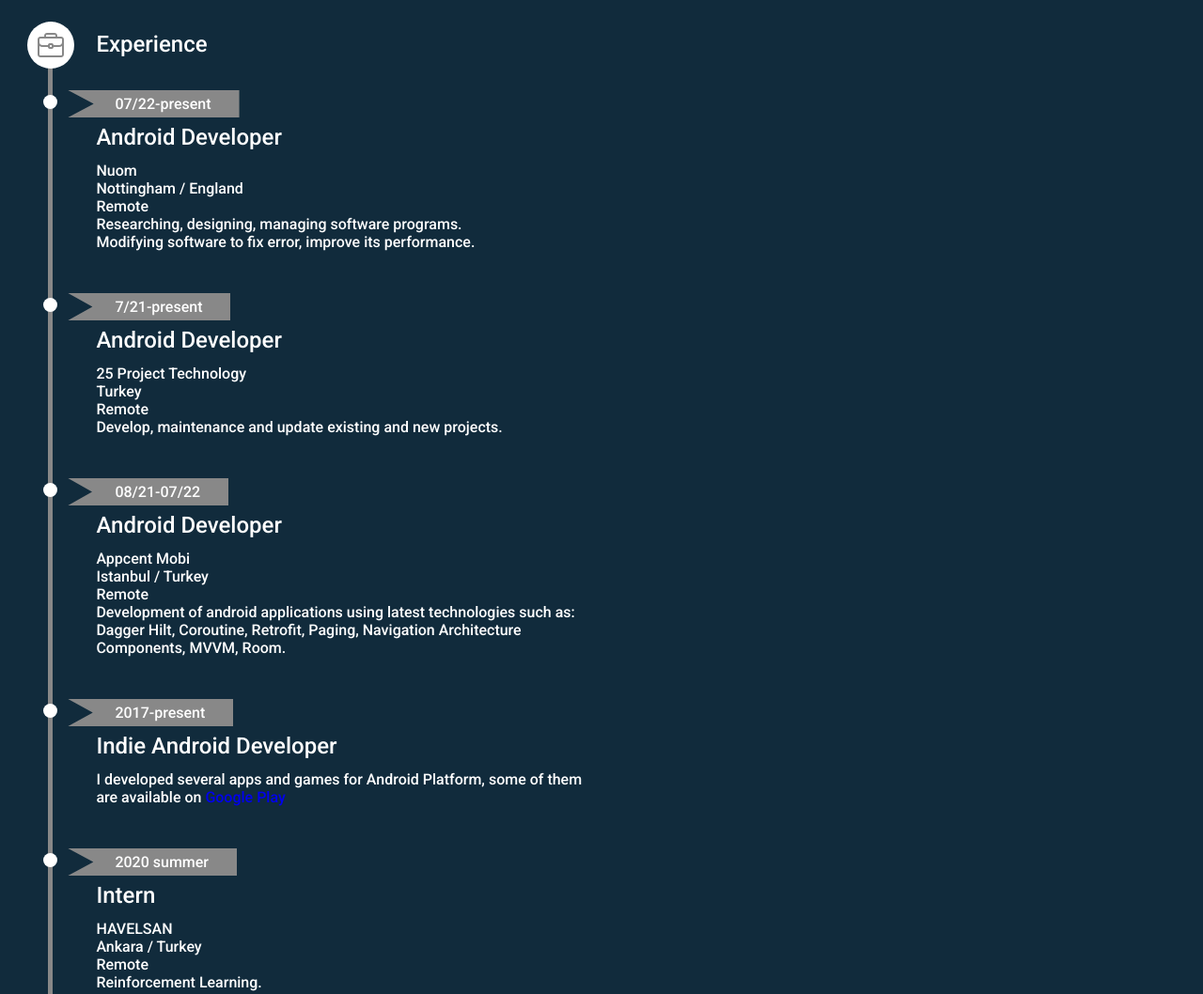
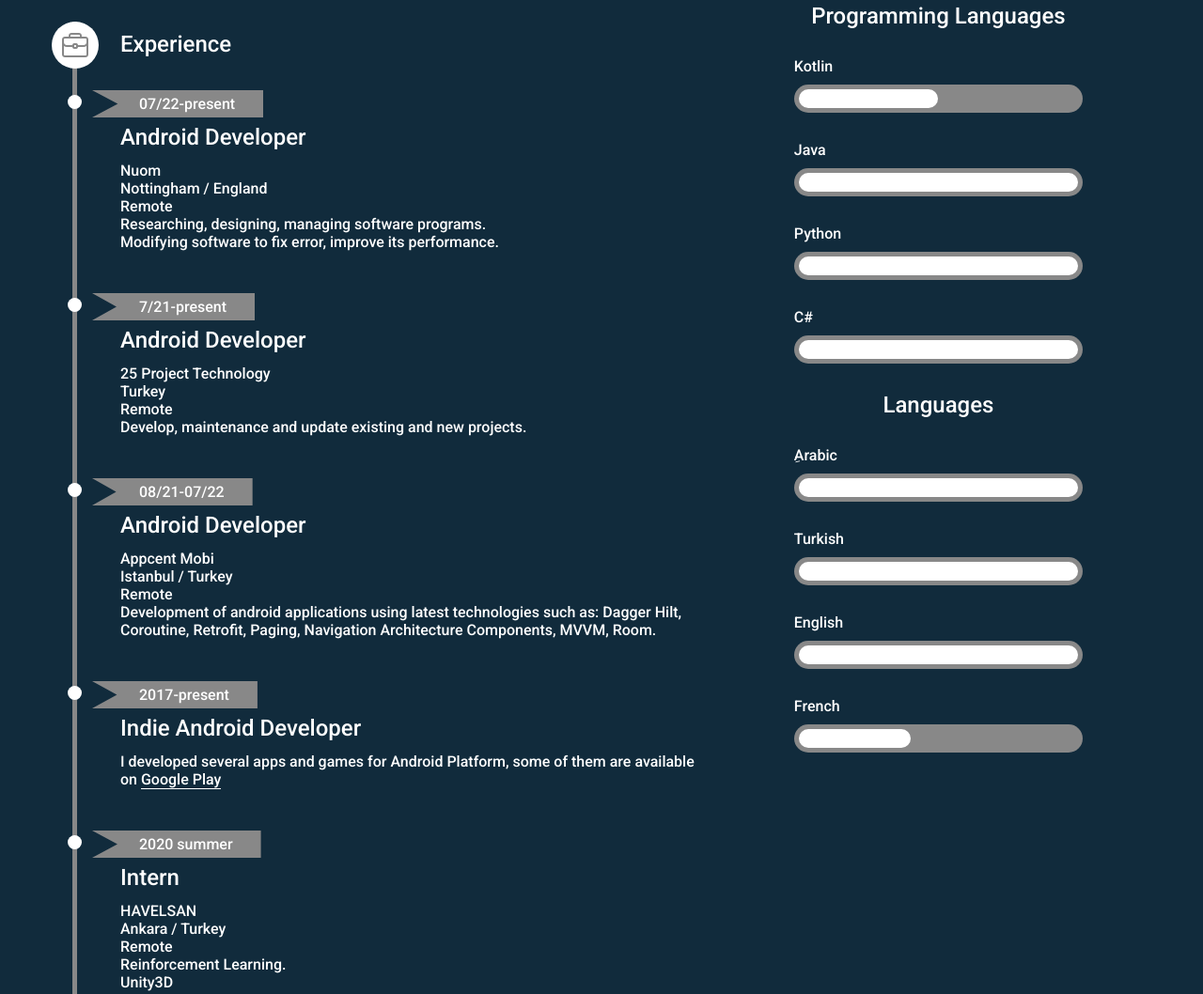
Before and after one commit to muazkadan/muazkadan.github.io, a plain HTML site: page index.html in a window 1280 px wide. Shown: the part 1541-2599 px from the top of the page at 94% size. Drawn offline with nearby package versions, Linux system fonts and the light colour scheme.

Commit message:
Add Languages to Skills section

```diff
--- a/index.html
+++ b/index.html
@@ -125,7 +125,9 @@
             <span>2017-present</span>
             <h1>Indie Android Developer</h1>
             <p>
-                I developed several apps and games for Android Platform, some of them are available on <a href="https://play.google.com/store/apps/dev?id=8095003565146770834">Google Play</a>
+                I developed several apps and games for Android Platform, some of them are available on <a
+                    class="google-play" href="https://play.google.com/store/apps/dev?id=8095003565146770834">Google
+                Play</a>
             </p>
         </div>
 
@@ -195,14 +197,70 @@
 
 
     </div>
+
+    <div class="progress-bars">
+        <div class="progress">
+            <h1>Programming Languages</h1>
+        </div>
+
+        <div class="progress">
+            <h4>Kotlin</h4>
+            <div class="progress-bar">
+                <div style="--percentage:50%"></div>
+            </div>
+        </div>
+        <div class="progress">
+            <h4>Java</h4>
+            <div class="progress-bar">
+                <div style="--percentage:100%"></div>
+            </div>
+        </div>
+        <div class="progress">
+            <h4>Python</h4>
+            <div class="progress-bar">
+                <div style="--percentage:100%"></div>
+            </div>
+        </div>
+        <div class="progress">
+            <h4>C#</h4>
+            <div class="progress-bar">
+                <div style="--percentage:100%"></div>
+            </div>
+        </div>
+
+        <div class="progress">
+            <h1>Languages</h1>
+        </div>
+
+        <div class="progress">
+            <h4>ِArabic</h4>
+            <div class="progress-bar">
+                <div style="--percentage:100%"></div>
+            </div>
+        </div>
+
+        <div class="progress">
+            <h4>Turkish</h4>
+            <div class="progress-bar">
+                <div style="--percentage:100%"></div>
+            </div>
+        </div>
+
+        <div class="progress">
+            <h4>English</h4>
+            <div class="progress-bar">
+                <div style="--percentage:100%"></div>
+            </div>
+        </div>
+
+        <div class="progress">
+            <h4>French</h4>
+            <div class="progress-bar">
+                <div style="--percentage:40%"></div>
+            </div>
+        </div>
+    </div>
 </section>
-
-
-
-
-
-
-
 
 
 <script src="https://unpkg.com/typeit@8.7.0/dist/index.umd.js"></script>
--- a/javscript.js
+++ b/javscript.js
@@ -9,7 +9,7 @@ new TypeIt("#home-text-span", {
 
 
 const skills = document.querySelectorAll(".resume > div");
-
+const progressBar = document.querySelectorAll(".progress");
 const observer = new IntersectionObserver(
     entries => {
         entries.forEach(entry =>{
@@ -25,3 +25,7 @@ const observer = new IntersectionObserver(
 skills.forEach(skill =>{
     observer.observe(skill)
 })
+
+progressBar.forEach(pb=>{
+    observer.observe(pb)
+})
--- a/style.css
+++ b/style.css
@@ -200,14 +200,15 @@ header > h1 {
 }
 
 #Skills{
-    padding: 5vh 8vw;
+    padding: 5vh 10vw;
     background-color: #112b3c;
     color: white;
     position: relative;
 }
 
 .resume{
-    width: 50%;
+    width: 60%;
+    display: inline-block;
 }
 
 .resume::before{
@@ -215,7 +216,7 @@ header > h1 {
     background: #888888;
     position: absolute;
     top: calc(5vh + 50px);
-    left: 4vw;
+    left: 6vw;
     bottom: 0;
     width: 5px;
 
@@ -274,7 +275,7 @@ header > h1 {
     background-image: url("images/work.png");
     background-repeat: no-repeat;
     background-position: center;
-    left: calc(4vw - 22px);
+    left: calc(6vw - 22px);
     border-radius: 100%;
     width: 50px;
     height: 50px;
@@ -287,7 +288,7 @@ header > h1 {
     background-repeat: no-repeat;
     background-position: center;
     position: absolute;
-    left: calc(4vw - 22px);
+    left: calc(6vw - 22px);
     border-radius: 100%;
     width: 50px;
     height: 50px;
@@ -297,7 +298,7 @@ header > h1 {
 .resume > div::before{
     content: "";
     position: absolute;
-    left: calc(4vw - 5px);
+    left: calc(6vw - 5px);
     background: rgba(256,256,256,1);
     border-radius: 100%;
     width: 15px;
@@ -310,3 +311,73 @@ header > h1 {
     position: relative;
     top: 10px;
 }
+
+
+.google-play{
+    color: #ffff;
+    border-bottom: 1px solid #ffff;
+    transition: 0.3s;
+}
+
+
+.progress-bars{
+    float: right;
+    width: 30%;
+}
+.progress-bars > div{
+    margin: 30px 0;
+}
+
+.progress > h1{
+    text-align: center;
+    position: relative;
+    transform: translateY(30px);
+    transition: 0.3s;
+    opacity: 0;
+
+}
+.progress.show > h1{
+    transform: translateY(0);
+    opacity: 1;
+
+}
+
+.progress > h4{
+    margin-bottom: 10px;
+    opacity: 0;
+    transition: 0.3s;
+}
+
+.progress.show > h4{
+    opacity: 1;
+}
+
+
+.progress-bar{
+    width: 100%;
+    background-color: #888888;
+    height: 30px;
+    border-radius: 30px;
+    padding: 5px;
+    box-sizing: border-box;
+    opacity: 0;
+    transition: 0.3s;
+}
+
+.progress.show > .progress-bar {
+    opacity: 1;
+}
+
+.progress > .progress-bar > div{
+    background-color: white;
+    height: 20px;
+    border-radius: 30px;
+    width: 0;
+    opacity: 0;
+    transition: 1.5s;
+}
+
+.progress.show > .progress-bar > div{
+    width: var(--percentage);
+    opacity: 1;
+}
```
